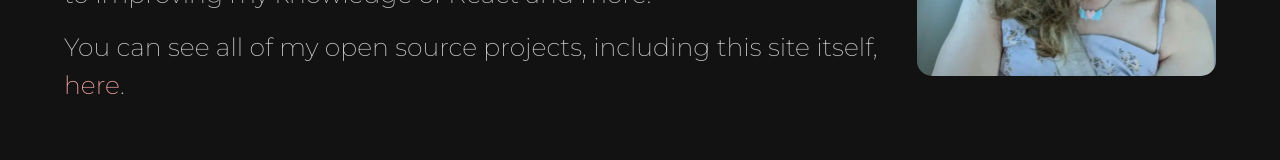
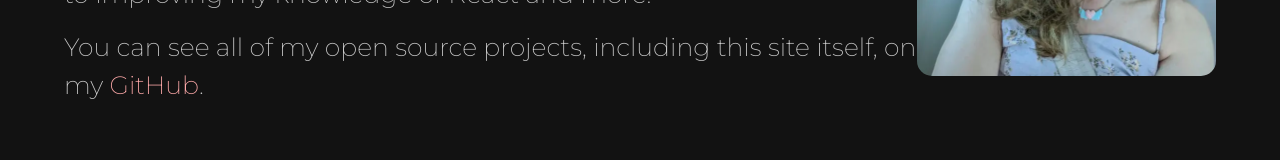
Before and after one commit to Allie-Howe/alliehowe.dev, a React (Create React App) app: page / in a window 1280 px wide. Shown: the part 869-1029 px from the top of the page. Built offline with nearby package versions, Linux system fonts and the light colour scheme.

Commit message:
made GH link more descriptive

```diff
--- a/src/About.jsx
+++ b/src/About.jsx
@@ -33,7 +33,7 @@ export const About = () => {
           Besides this, I enjoy playing around with various technologies - from creative code using p5.js, to learning new frameworks such as Svelte, to improving my knowledge of React and more.
         </Typography>
         <Typography>
-          You can see all of my open source projects, including this site itself, <NewTabLink href='https://github.com/allie-howe'>here</NewTabLink>.
+          You can see all of my open source projects, including this site itself, on my <NewTabLink href='https://github.com/allie-howe'>GitHub</NewTabLink>.
         </Typography>
       </Box>
   </Box>
```
